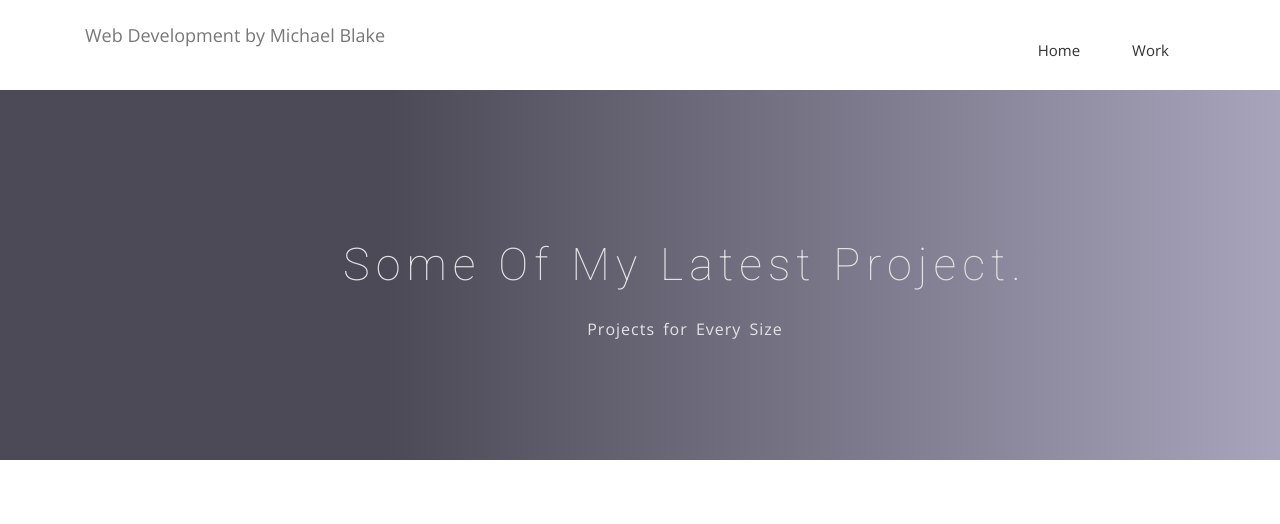
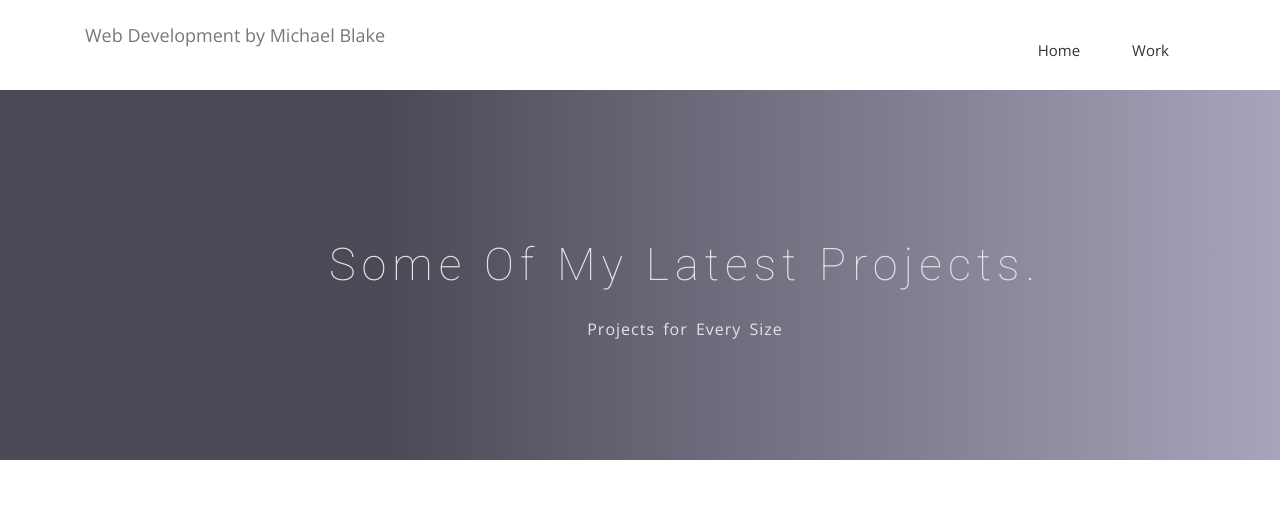
Before and after one commit to mblake/mblake, a plain HTML site: page work.html in a window 1280 px wide. Shown: the top 524 px of the page. Drawn offline with nearby package versions, Linux system fonts and the light colour scheme; a web font is replaced by a local one.

Commit message:
Update work.html

```diff
--- a/work.html
+++ b/work.html
@@ -74,7 +74,7 @@
             <div class="row">
                 <div class="col-md-12">
                     <div class="block">
-                        <h1>Some of my latest project.</h1>
+                        <h1>Some of my latest projects.</h1>
                         <p>Projects for Every Size</p>
                     </div>
                 </div>
```
